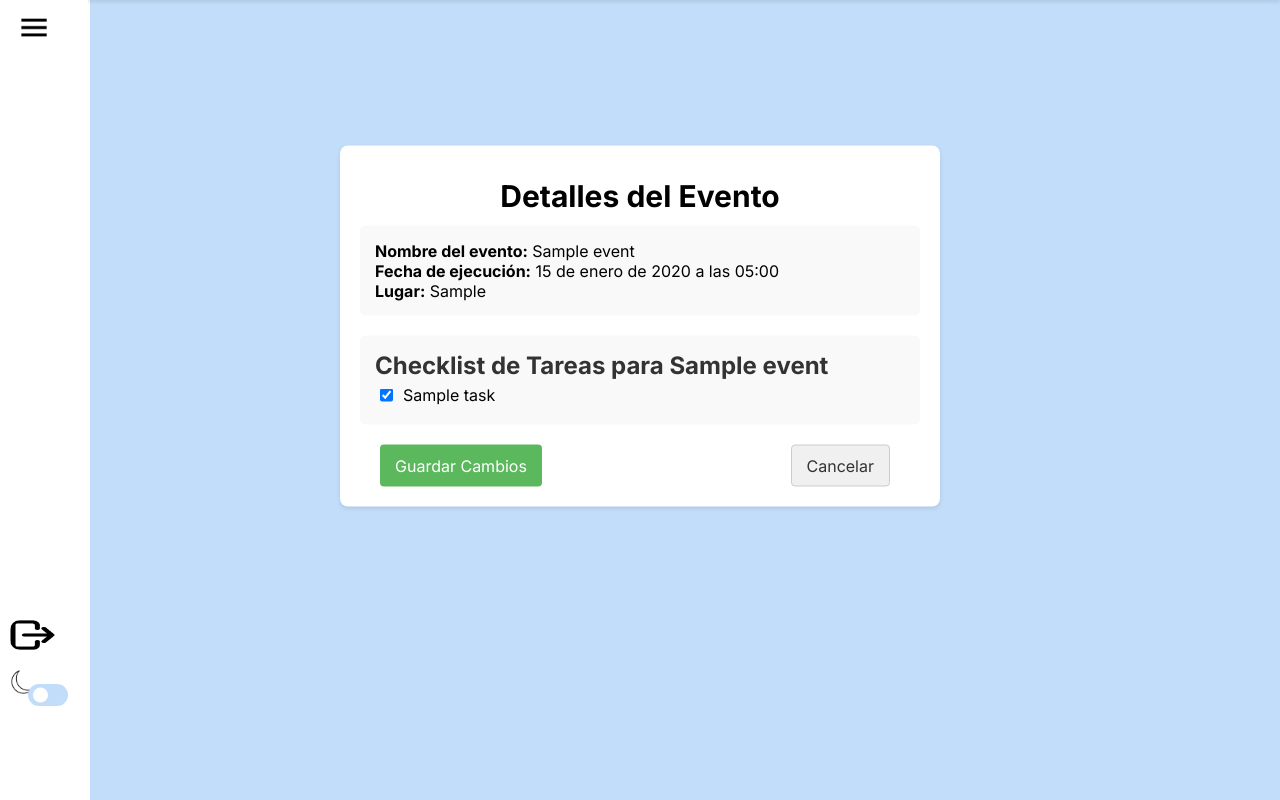
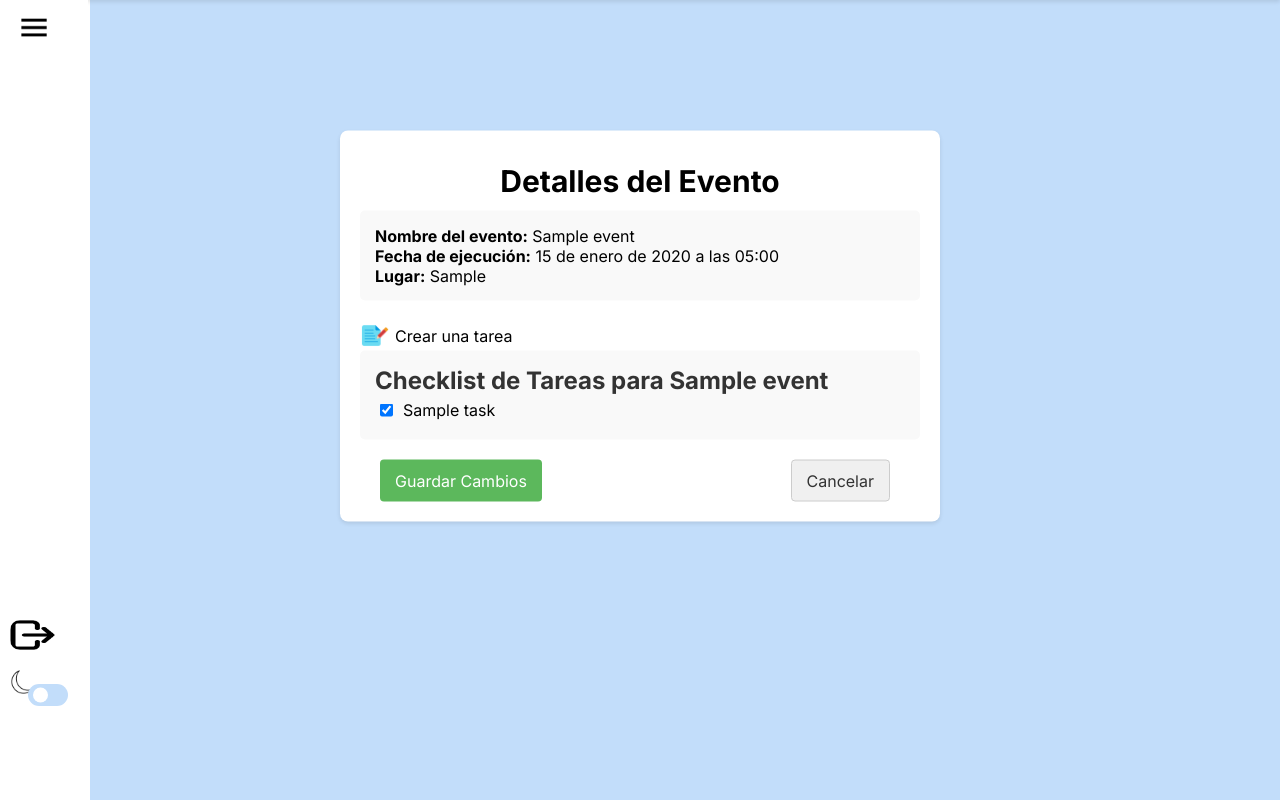
Before and after one commit to ICESI-PI1-2024A-3/ccsa-grupo-4, a Django app: page /event/checklist/1 in a window 1280 px wide. Shown: the part 74-874 px from the top of the page. Run offline with Django 5.2, Linux system fonts and the light colour scheme; a user stored in the database is signed in; tables that the repository leaves empty hold one stand-in row (values such as "Sample post").

Commit message:
feature: create task now in checklist

```diff
--- a/logistic/static/styles/event_checklist.css
+++ b/logistic/static/styles/event_checklist.css
@@ -473,6 +473,32 @@ h1 {
     text-decoration: none; /* Asegura que no haya subrayado en hover */
 }
 
+.new-task {
+    display: flex;
+    align-items: center; /* Centra verticalmente el contenido */
+    height: 30px;
+    background-color: transparent;
+    border: none;
+    cursor: pointer;
+    text-decoration: none; /* Elimina cualquier subrayado del enlace */
+}
+
+.nueva-tarea {
+    height: 30px;
+    width: 30px;
+    margin-right: 5px; /* Espacio entre el icono y el texto */
+}
+
+.new-task span {
+    color: #000; /* Ajusta el color del texto según necesites */
+    font-size: 16px; /* Ajusta el tamaño del texto según necesites */
+}
+
+.new-task span:hover {
+    color: #C2DDFA;
+}
+
+
 
 input[type="checkbox"] {
     margin-right: 10px;
--- a/logistic/templates/create_task.html
+++ b/logistic/templates/create_task.html
@@ -123,7 +123,7 @@
 
                     <div class="form-actions">
                         <button class="btn btn-save" type="submit">Guardar</button>
-                        <a href="{% url 'home' %}" class="btn btn-cancel">Cancelar</a>
+                        <a href="{% url 'event_checklist' event_id=event.id %}" class="btn btn-cancel">Cancelar</a>
                     </div>
                 </form>
             </div>
--- a/logistic/templates/event_checklist.html
+++ b/logistic/templates/event_checklist.html
@@ -123,6 +123,13 @@
                         <p><strong>Lugar:</strong> <span id="place">{{event.place}}</span></p>
                     </div>
 
+                    <div>
+                        <a href="{% url 'create_task' event_id=event.id %}" class="new-task">
+                            <img src="{% static 'icons/tarea.png' %}" class="nueva-tarea">
+                            <span>Crear una tarea</span>
+                        </a>
+                    </div>
+
                     <form method="POST" action="{% url 'event_checklist' event.id %}">
                         {% csrf_token %}
                         <div class="event-detail">
```
Also changed, not shown: logistic/templates/home.html (+0 -8 lines), logistic/views/task.py (+14 -5 lines).
